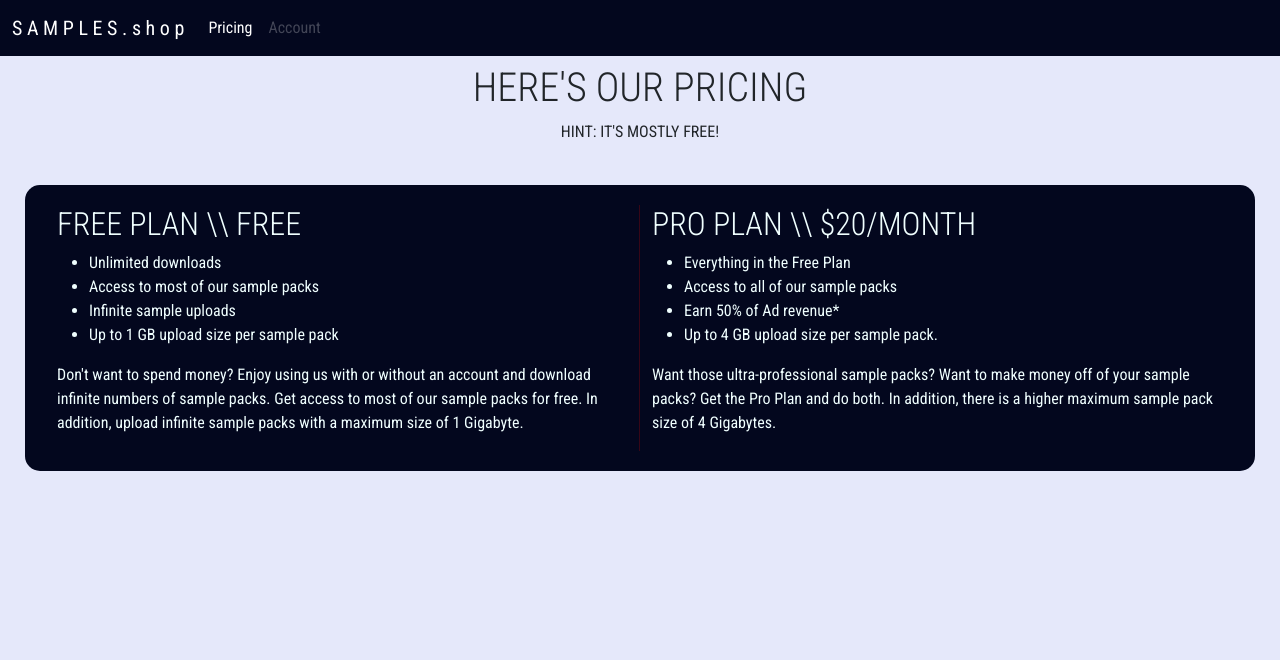
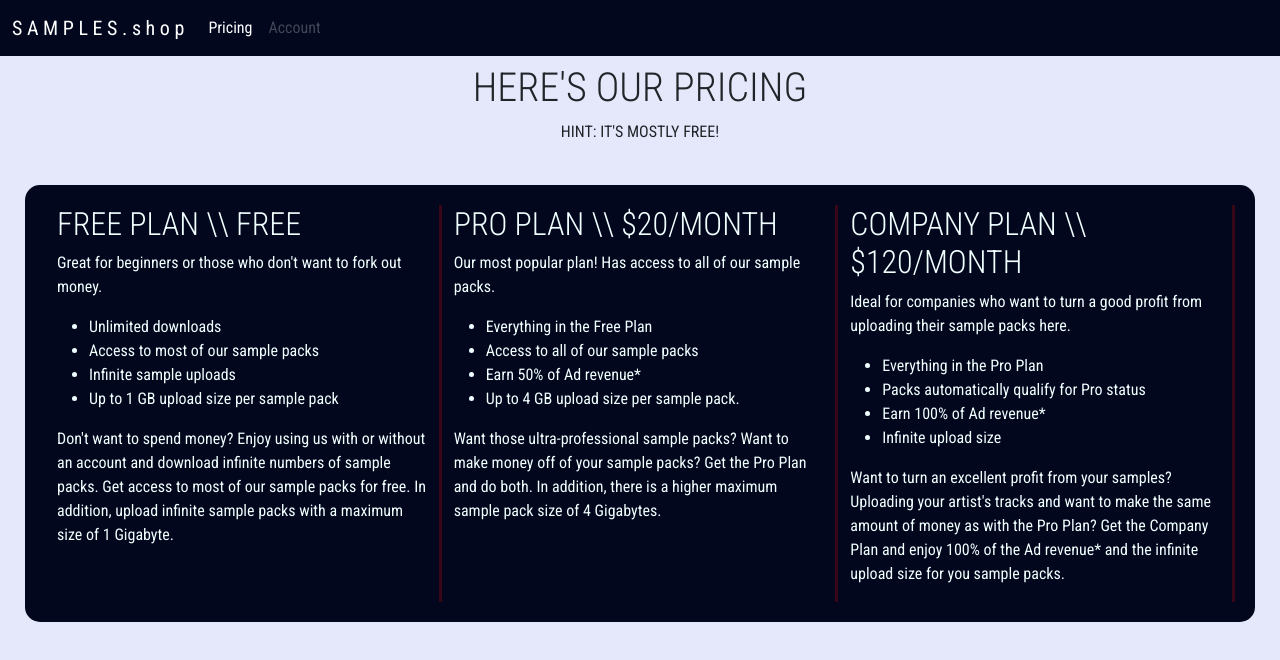
Before and after one commit to TheMowgliMan/samples.shop, a plain HTML site: page pricing/index.html in a window 1280 px wide. Drawn offline with nearby package versions, Linux system fonts and the light colour scheme.

Commit message:
adjust plans

```diff
--- a/pricing/index.html
+++ b/pricing/index.html
@@ -48,8 +48,9 @@
 
             <!--Explanitory boxes-->
             <div class="row ss-text-box">
-                <div class="col-12 col-md-6 order-1 order-md-1 right-sep">
-                    <h2>FREE PLAN \\ FREE</h3>
+                <div class="col-12 col-md-4 order-2 order-md-1 right-sep">
+                    <h2>FREE PLAN \\ FREE</h2>
+                    <p>Great for beginners or those who don't want to fork out money.</p>
 
                     <ul>
                         <li>Unlimited downloads</li>
@@ -62,8 +63,9 @@
                         for free. In addition, upload infinite sample packs with a maximum size of 1 Gigabyte.
                     </p>
                 </div>
-                <div class="col-12 col-md-6 order-2 order-md-2">
-                    <h2>PRO PLAN \\ $20/MONTH</h3>
+                <div class="col-12 col-md-4 order-1 order-md-2 right-sep">
+                    <h2>PRO PLAN \\ $20/MONTH</h2>
+                    <p>Our most popular plan! Has access to all of our sample packs.</p>
 
                     <ul>
                         <li>Everything in the Free Plan</li>
@@ -76,6 +78,21 @@
                         sample pack size of 4 Gigabytes.
                     </p>
                 </div>
+                <div class="col-12 col-md-4 order-3 order-md-3 right-sep">
+                    <h2>COMPANY PLAN \\ $120/MONTH</h2>
+                    <p>Ideal for companies who want to turn a good profit from uploading their sample packs here.</p>
+
+                    <ul>
+                        <li>Everything in the Pro Plan</li>
+                        <li>Packs automatically qualify for Pro status</li>
+                        <li>Earn 100% of Ad revenue*</li>
+                        <li>Infinite upload size</li>
+                    </ul>
+                    <p>
+                        Want to turn an excellent profit from your samples? Uploading your artist's tracks and want to make the same amount of money as with the Pro Plan?
+                        Get the Company Plan and enjoy 100% of the Ad revenue* and the infinite upload size for you sample packs.
+                    </p>
+                </div>
             </div>
         </div>
 
--- a/samplesshop.css
+++ b/samplesshop.css
@@ -37,7 +37,7 @@ body {
 }
 
 .right-sep {
-    border-right: 1px solid #370617;
+    border-right: 3px solid #370617;
 }
 
 h1,h2,h3,h4 {
```
